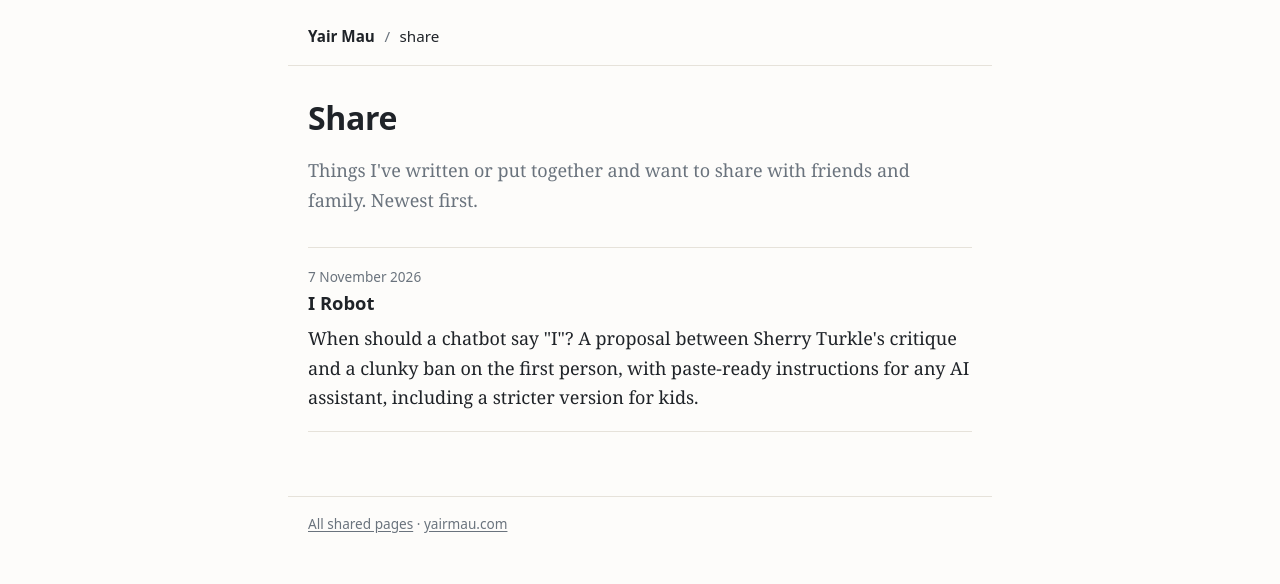
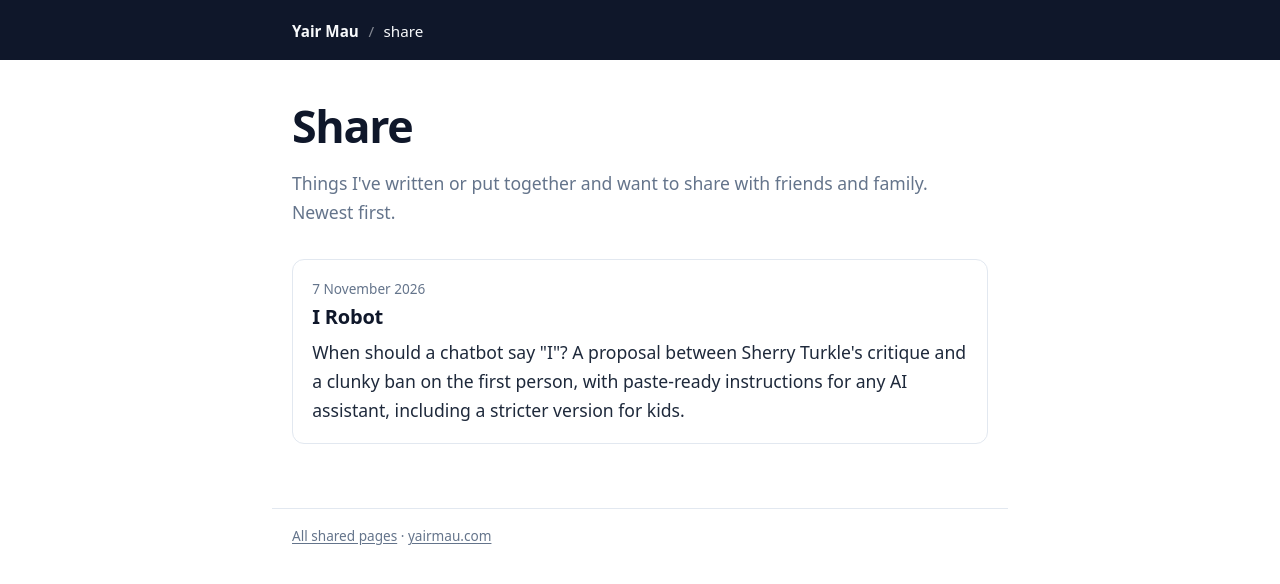
Before and after one commit to yairmau/share, a Jekyll site: the page built from index.md, in a window 1280 px wide. Shown: the top 584 px of the page. Built offline with Jekyll 4.4.1, drawn with Linux system fonts in a browser that asks for light colours.

Commit message:
Switch site style to Modern: dark header band, bold sans headings, teal accent
Co-Authored-By: Claude Opus 5.5 <noreply@anthropic.com>
Claude-Session: https://claude.ai/code/session_01HDTCuwnr3mgzHzy3JH1XcA

```diff
--- a/assets/style.css
+++ b/assets/style.css
@@ -1,22 +1,35 @@
+/* Style: "Modern" — big sans headings, dark header band, teal accent. */
 :root {
-  --text: #1f2328;
-  --muted: #6a737d;
-  --bg: #fdfcfa;
-  --rule: #e6e2da;
-  --accent: #a2441f;
-  --code-bg: #f4f1ea;
-  --row-alt: #f8f6f1;
+  --bg: #ffffff;
+  --text: #1e293b;
+  --muted: #64748b;
+  --rule: #e2e8f0;
+  --accent: #0d9488;
+  --row-alt: #f8fafc;
+  --head: #0f172a;
+  --header-bg: #0f172a;
+  --header-text: #f8fafc;
+  --code-bg: #0f172a;
+  --code-text: #e2e8f0;
+  --code-border: #0f172a;
+  --card-border: #e2e8f0;
 }
 
 @media (prefers-color-scheme: dark) {
   :root {
-    --text: #e6e3dd;
-    --muted: #9a958c;
-    --bg: #1b1a18;
-    --rule: #34322e;
-    --accent: #e08a5f;
-    --code-bg: #252421;
-    --row-alt: #22211e;
+    --bg: #0b1120;
+    --text: #cbd5e1;
+    --muted: #94a3b8;
+    --rule: #1e293b;
+    --accent: #2dd4bf;
+    --row-alt: #111a2e;
+    --head: #f1f5f9;
+    --header-bg: #020617;
+    --header-text: #f8fafc;
+    --code-bg: #020617;
+    --code-text: #e2e8f0;
+    --code-border: #1e293b;
+    --card-border: #1e293b;
   }
 }
 
@@ -28,41 +41,50 @@ body {
   margin: 0;
   background: var(--bg);
   color: var(--text);
-  font-family: Charter, "Bitstream Charter", "Iowan Old Style", Georgia, serif;
-  font-size: 1.125rem;
+  font-family: system-ui, -apple-system, "Segoe UI", Roboto, sans-serif;
+  font-size: 1.1rem;
   line-height: 1.65;
 }
 
 main, .site-header, .site-footer {
-  max-width: 44rem;
+  max-width: 46rem;
   margin: 0 auto;
   padding: 0 1.25rem;
 }
 
+/* Full-width dark band behind the header */
 .site-header {
-  padding-top: 1.5rem;
-  padding-bottom: 1rem;
-  font-family: system-ui, -apple-system, "Segoe UI", sans-serif;
+  max-width: none;
+  background: var(--header-bg);
+  color: var(--header-text);
   font-size: 0.95rem;
-  border-bottom: 1px solid var(--rule);
-  margin-bottom: 2rem;
+  margin-bottom: 2.5rem;
+  padding: 1.2rem max(1.25rem, calc((100% - 46rem) / 2 + 1.25rem)) 1rem;
 }
-.site-header a { color: var(--text); text-decoration: none; }
-.site-header .site-name { font-weight: 600; }
-.site-header .sep { color: var(--muted); margin: 0 0.35rem; }
+.site-header a { color: var(--header-text); text-decoration: none; }
+.site-header .site-name { font-weight: 700; }
+.site-header .sep { opacity: 0.5; margin: 0 0.35rem; }
 .site-header a:hover { color: var(--accent); }
 
 h1, h2, h3 {
-  font-family: system-ui, -apple-system, "Segoe UI", sans-serif;
-  line-height: 1.25;
-  letter-spacing: -0.01em;
+  color: var(--head);
+  line-height: 1.15;
 }
-h1 { font-size: 2rem; margin: 0 0 0.25rem; }
-h2 { font-size: 1.35rem; margin: 2.5rem 0 0.75rem; }
+h1 { font-size: 2.8rem; font-weight: 800; letter-spacing: -0.03em; margin: 0 0 0.3rem; }
+h2 {
+  font-size: 1.4rem;
+  font-weight: 800;
+  letter-spacing: -0.02em;
+  margin: 2.75rem 0 0.8rem;
+  border-left: 4px solid var(--accent);
+  padding-left: 0.7rem;
+}
+@media (max-width: 30rem) {
+  h1 { font-size: 2.2rem; }
+}
 
 .meta {
   color: var(--muted);
-  font-family: system-ui, -apple-system, "Segoe UI", sans-serif;
   font-size: 0.9rem;
   margin: 0 0 2rem;
 }
@@ -78,22 +100,21 @@ table {
   overflow-x: auto;
   border-collapse: collapse;
   width: 100%;
-  font-size: 0.95rem;
+  font-size: 0.93rem;
   line-height: 1.45;
   margin: 1.25rem 0;
 }
 th, td {
   text-align: left;
   vertical-align: top;
-  padding: 0.55rem 0.7rem;
+  padding: 0.6rem 0.75rem;
   border-bottom: 1px solid var(--rule);
   min-width: 9rem;
 }
 th {
-  font-family: system-ui, -apple-system, "Segoe UI", sans-serif;
-  font-size: 0.85rem;
+  font-size: 0.78rem;
   text-transform: uppercase;
-  letter-spacing: 0.03em;
+  letter-spacing: 0.05em;
   color: var(--muted);
 }
 tbody tr:nth-child(even) { background: var(--row-alt); }
@@ -103,48 +124,54 @@ tbody tr:nth-child(even) { background: var(--row-alt); }
 
 pre {
   background: var(--code-bg);
-  border: 1px solid var(--rule);
-  border-radius: 8px;
-  padding: 1rem 1rem 1rem;
-  padding-top: 2.5rem;
+  color: var(--code-text);
+  border: 1px solid var(--code-border);
+  border-radius: 12px;
+  padding: 2.6rem 1.1rem 1.1rem;
   overflow-x: auto;
   white-space: pre-wrap;
-  font-size: 0.9rem;
-  line-height: 1.5;
+  font-size: 0.88rem;
+  line-height: 1.55;
 }
 code { font-family: ui-monospace, "SF Mono", Menlo, Consolas, monospace; }
-:not(pre) > code { background: var(--code-bg); padding: 0.1em 0.3em; border-radius: 4px; font-size: 0.9em; }
+:not(pre) > code { background: var(--row-alt); padding: 0.1em 0.3em; border-radius: 4px; font-size: 0.9em; }
+/* Rouge wraps code blocks in highlight divs; keep them neutral. */
+.highlight, .highlighter-rouge { background: none; }
 
 button.copy {
   position: absolute;
-  top: 0.5rem;
-  right: 0.5rem;
+  top: 0.55rem;
+  right: 0.55rem;
   font: 600 0.8rem system-ui, -apple-system, sans-serif;
-  color: var(--text);
-  background: var(--bg);
-  border: 1px solid var(--rule);
+  color: var(--code-text);
+  background: transparent;
+  border: 1px solid #334155;
   border-radius: 6px;
-  padding: 0.25rem 0.6rem;
+  padding: 0.25rem 0.65rem;
   cursor: pointer;
 }
 button.copy:hover { border-color: var(--accent); color: var(--accent); }
 
-/* Landing page list */
+/* Landing page list: card per entry */
 .intro { color: var(--muted); margin-bottom: 2rem; }
 .items { list-style: none; padding: 0; margin: 0; }
-.items li { margin: 0; padding: 1.1rem 0; border-top: 1px solid var(--rule); }
-.items li:last-child { border-bottom: 1px solid var(--rule); }
+.items li {
+  margin: 0 0 1rem;
+  padding: 1.1rem 1.2rem;
+  border: 1px solid var(--card-border);
+  border-radius: 12px;
+}
+.items li:hover { border-color: var(--accent); }
 .items a.title {
-  font-family: system-ui, -apple-system, "Segoe UI", sans-serif;
-  font-size: 1.15rem;
-  font-weight: 600;
+  font-size: 1.25rem;
+  font-weight: 800;
+  letter-spacing: -0.01em;
   text-decoration: none;
-  color: var(--text);
+  color: var(--head);
 }
 .items a.title:hover { color: var(--accent); }
 .items .date {
   display: block;
-  font-family: system-ui, -apple-system, "Segoe UI", sans-serif;
   font-size: 0.85rem;
   color: var(--muted);
 }
@@ -155,7 +182,6 @@ button.copy:hover { border-color: var(--accent); color: var(--accent); }
   padding-top: 1rem;
   padding-bottom: 2.5rem;
   border-top: 1px solid var(--rule);
-  font-family: system-ui, -apple-system, "Segoe UI", sans-serif;
   font-size: 0.85rem;
   color: var(--muted);
 }
```
